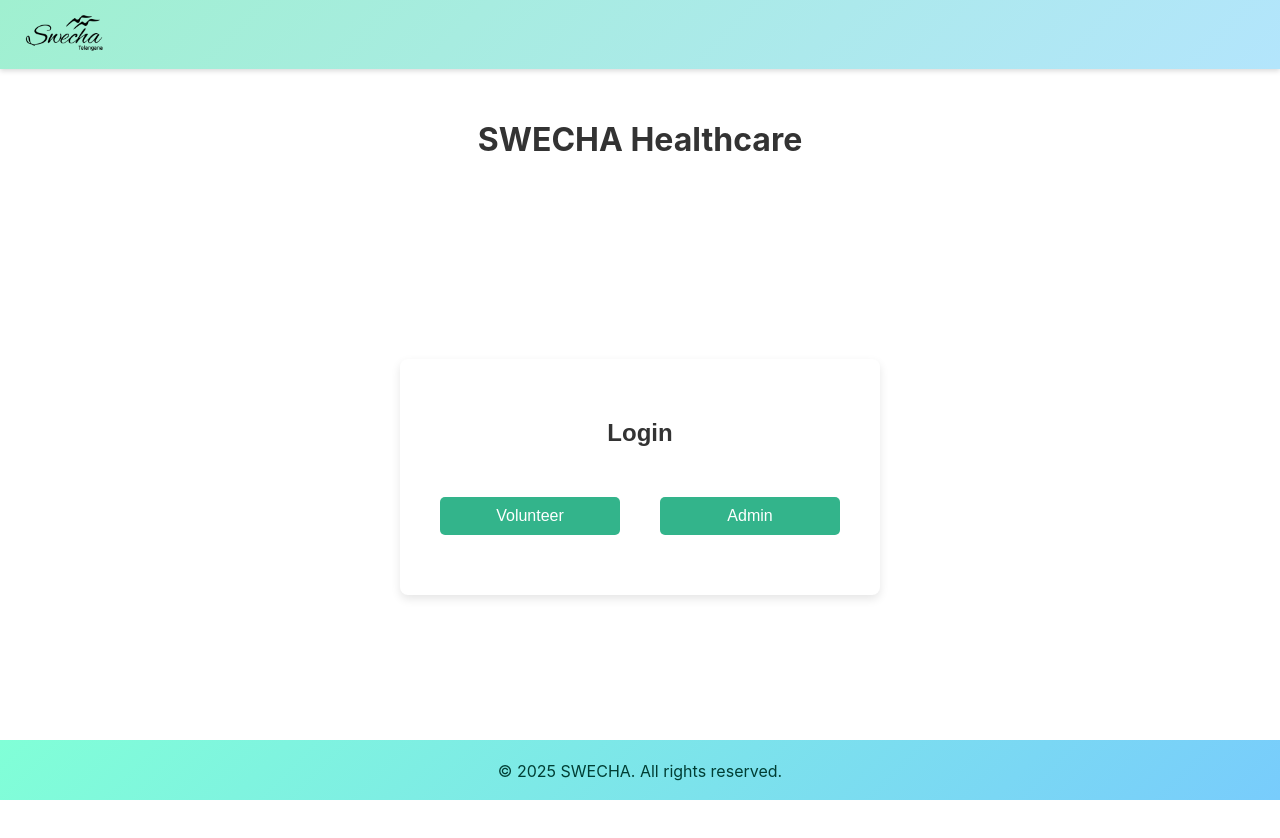
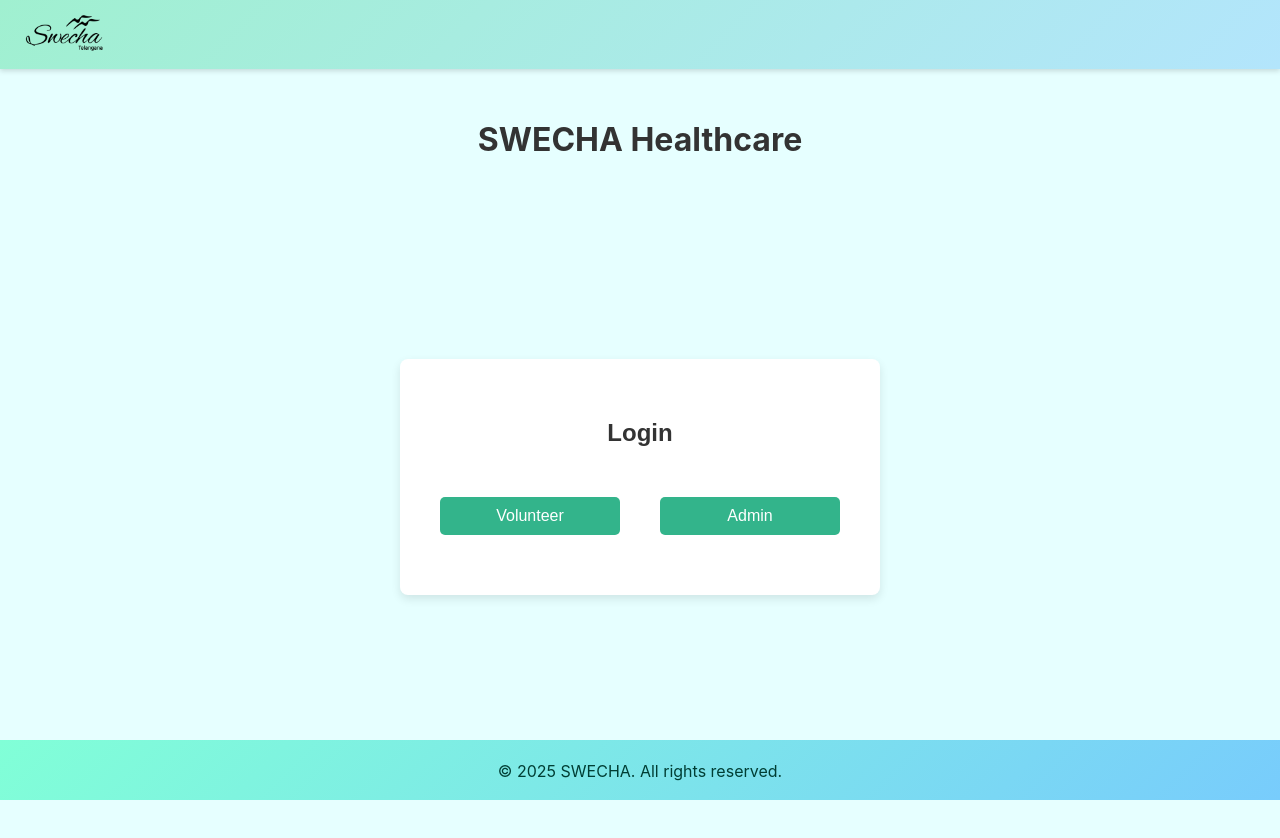
Before and after one commit to nikki-nooka/DUALITY-AI-DRONE-CHALLENGE, a React (Create React App) app in the folder frontend/: page / in a window 1280 px wide. Shown: the top 838 px of the page. Built offline with nearby package versions, Linux system fonts and the light colour scheme.

Commit message:
changes made

```diff
--- a/frontend/src/App.css
+++ b/frontend/src/App.css
@@ -2,7 +2,7 @@
   margin: 0;
   padding: 0;
   height: 100%;
-  background-color: #fff;
+  background-color: #e6ffff;
 }
 
 .app-container {
```
Also changed, not shown: frontend/src/Components/Navbar.js (+4 -4 lines).
